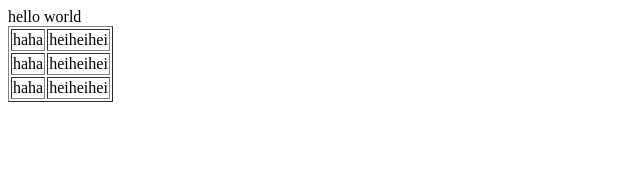
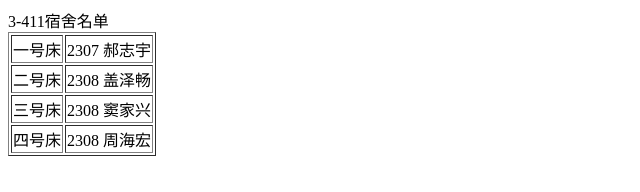
Before and after one commit to 1393111968/1393111968.github.io, a plain HTML site: page index.html in a window 1280 px wide. Shown: the whole page, without its empty margins (0-640 px from the left). Drawn offline with Linux system fonts and the light colour scheme.

Commit message:
更新 index.html

```diff
--- a/index.html
+++ b/index.html
@@ -1,12 +1,16 @@
-hello world
+3-411宿舍名单
 <table border=“1”>
      <tr>
-        <td>haha</td><td>heiheihei</td>
+        <td>一号床</td><td>2307 郝志宇</td>
     </tr>
     <tr>
-        <td>haha</td><td>heiheihei</td>
+        <td>二号床</td><td>2308 盖泽畅</td>
     </tr>
     <tr>
-        <td>haha</td><td>heiheihei</td>
+        <td>三号床</td><td>2308 窦家兴</td>
     </tr>
+     <tr>
+        <td>四号床</td><td>2308 周海宏</td>
+    </tr>
+
 </table>
```
